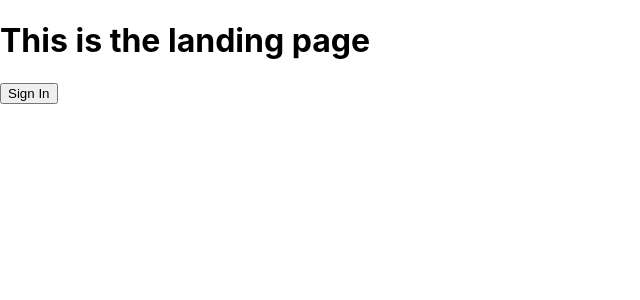
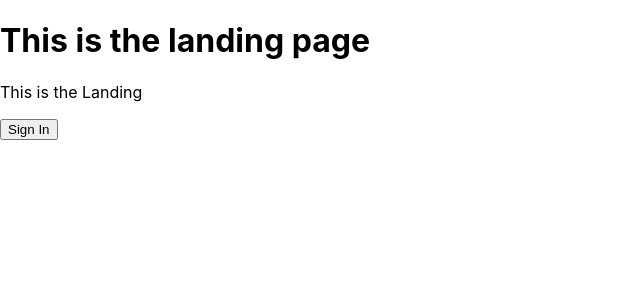
Before and after one commit to Luieka224/dynamic-page-template, a Next.js app: page / in a window 1280 px wide. Shown: the top 300 px of the page, without its empty margins (0-640 px from the left). Built offline with nearby package versions, Linux system fonts and the light colour scheme.

Commit message:
Added content to index.js

```diff
--- a/pages/index.js
+++ b/pages/index.js
@@ -14,7 +14,11 @@ export default function Home() {
 
   return (
     <main>
-      {isSignedIn ? <Dashboard></Dashboard> : <Landing></Landing>}
+      {
+        isSignedIn ?
+        <Dashboard content="This is the dashboard" />
+        : <Landing content="This is the Landing" />
+      }
       <button onClick={signInAndOut}>
         {isSignedIn ? "Sign Out" : "Sign In"}
       </button>
```
